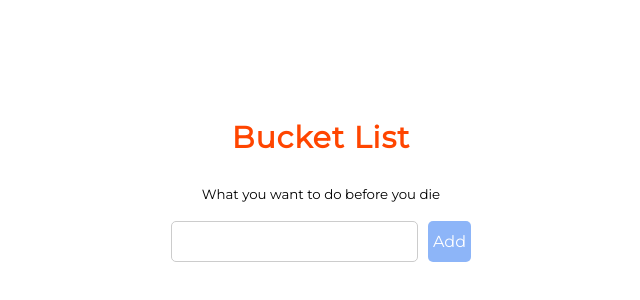
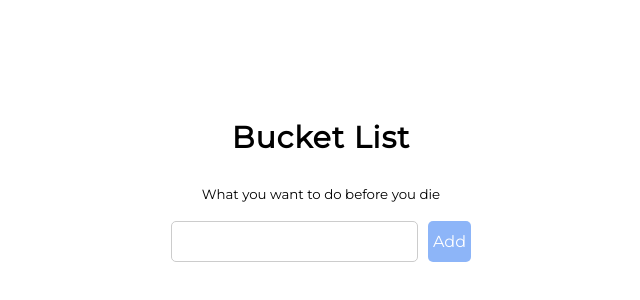
Before and after one commit to KosukeT-dev/bucket-list-en, a plain HTML site: page index.html in a window 1280 px wide. Shown: the part 210-510 px from the top of the page, without its empty margins (319-959 px from the left). Drawn offline with Linux system fonts and the light colour scheme.

Commit message:
Update style.css

```diff
--- a/style.css
+++ b/style.css
@@ -18,7 +18,6 @@ body {
 .title {
   font-size: 30px;
   font-weight: 600;
-  color: orangered;
   letter-spacing: 1px;
   margin: 30px 0;
 }
```
